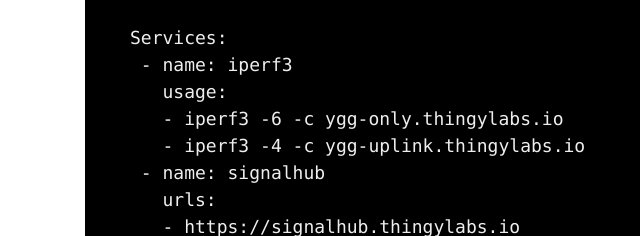
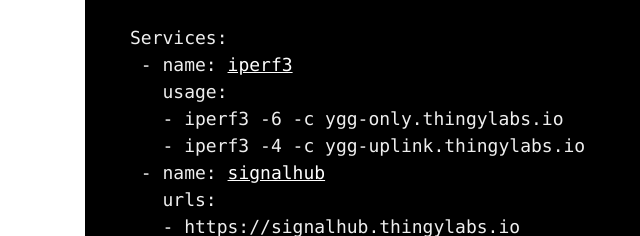
Before and after one commit to thingylabs/ygg.thingylabs.io, a website: page uplink.html in a window 1280 px wide. Shown: the part 455-691 px from the top of the page, 0-640 px from the left. Drawn offline with Linux system fonts and the light colour scheme.

Commit message:
Link the Github pages of the services

```diff
--- a/uplink.html
+++ b/uplink.html
@@ -29,11 +29,11 @@
             <p class="react-terminal-line">- quick://ygg-uplink.thingylabs.io:48172</p>
             <p class="react-terminal-line"></p>
             <p class="react-terminal-line">Services:</p>
-            <p class="react-terminal-line"> - name: iperf3</p>
+            <p class="react-terminal-line"> - name: <a href="https://github.com/esnet/iperf">iperf3</a></p>
             <p class="react-terminal-line">   usage:</p>
             <p class="react-terminal-line">   - iperf3 -6 -c ygg-only.thingylabs.io</p>
             <p class="react-terminal-line">   - iperf3 -4 -c ygg-uplink.thingylabs.io</p>
-            <p class="react-terminal-line"> - name: signalhub</p>
+            <p class="react-terminal-line"> - name: <a href="https://github.com/mafintosh/signalhub">signalhub</a></p>
             <p class="react-terminal-line">   urls:</p>
             <p class="react-terminal-line">   - https://signalhub.thingylabs.io</p>
             <p class="react-terminal-line">   - https://signalhub-ygg-only.thingylabs.io</p>
```
